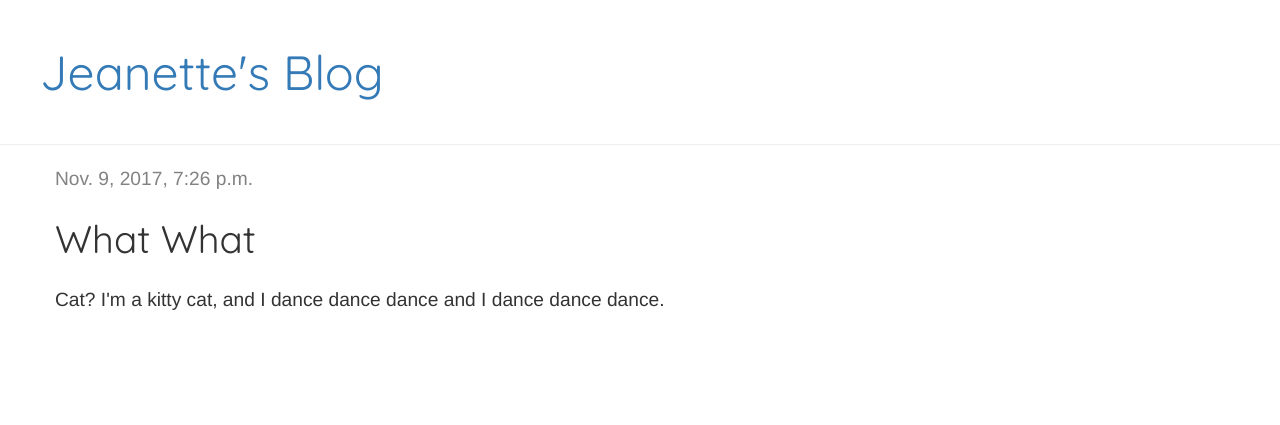
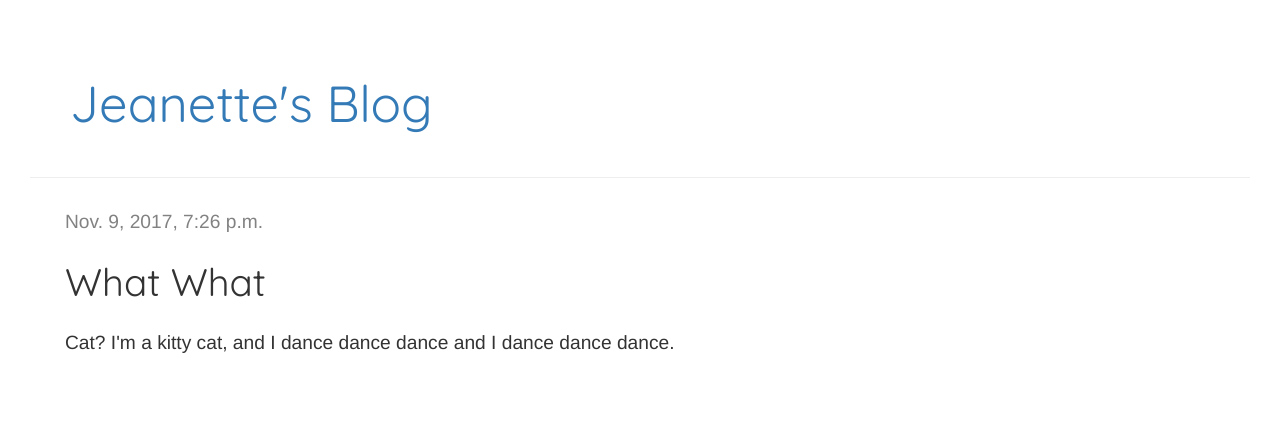
Before and after one commit to jeanettie/jeanettiesblog, a Django app: page /post/2/ in a window 1280 px wide. Shown: the top 425 px of the page. Run offline with Django 3.2, Linux system fonts and the light colour scheme; data comes from the database, SQL or seed files in the repository; some libraries are stand-ins or nearby versions.

Commit message:
more css font changes

```diff
--- a/blog/static/css/blog.css
+++ b/blog/static/css/blog.css
@@ -8,7 +8,7 @@
 
 .page-header h1 a {
 
-        font-size: 30pt;
+        font-size: 32pt;
         text-decoration: none;
     }
 
@@ -23,14 +23,14 @@ h1 {
 
 .page-header {
     background-color: #0000fff;
-    margin-top: 0;
+    margin: 30px;
     padding: 20px 20px 20px 40px;
 }
 
 
 
 .content {
-    margin-left: 40px;
+    margin-left: 30px;
 }
 
 h1, h2, h3, h4 {
@@ -72,7 +72,7 @@ h1, h2, h3, h4 {
 
 
 
-    .btn {
+.btn {
 
         display: inline-block;
         margin-bottom: 0;
@@ -81,9 +81,10 @@ h1, h2, h3, h4 {
     }
 .page-header h1, .page-header h1 a, .page-header h1 a:visited, .page-header h1 a:active {
 
-    font-size: 36pt;
+    font-size: 38pt;
     text-decoration: none;
-}
+
+    }
 
 body {
         font-size: 1.5vmax;
@@ -94,4 +95,8 @@ h1 {
         margin: 2vmax 0;
     }
 
+.content {
+    margin-left: 50px;
 }
+
+}
```
